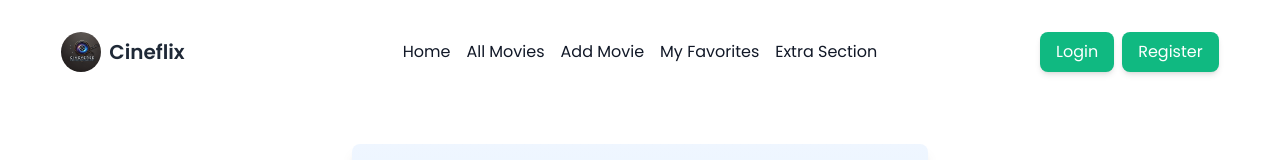
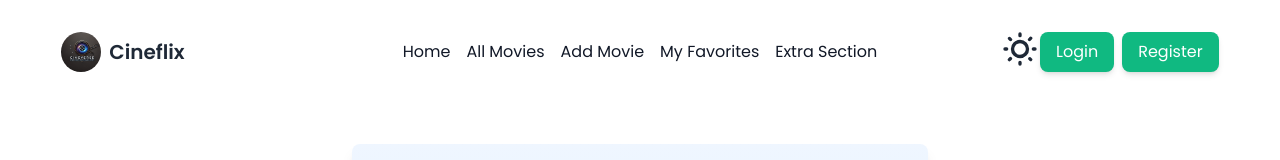
Before and after one commit to Samadsust71/cine-flix-client-a-10, a React (Vite) app: page /login in a window 1280 px wide. Shown: the top 160 px of the page. Built offline with nearby package versions, Linux system fonts and the light colour scheme; no server answers.

Commit message:
added theme toggler

```diff
--- a/src/components/Header.jsx
+++ b/src/components/Header.jsx
@@ -3,6 +3,7 @@
 import { Link, NavLink, useNavigate } from "react-router-dom";
 import logo from "../assets/logo-dark.webp"
 import { AuthContext } from '../provider/AuthProvider';
+import ThemeController from './ThemeController';
 
 const Header = () => {
 
@@ -88,6 +89,9 @@
           <ul className="flex items-center gap-4">{links}</ul>
         </div>
         <div className="navbar-end">
+          <div>
+            <ThemeController/>
+          </div>
           <div className="flex gap-2 items-center">
             {user && (
               <div className="relative">
@@ -128,6 +132,7 @@
               </div>
             )}
           </div>
+
         </div>
       </div>
     </div>
--- /dev/null
+++ b/src/components/ThemeController.jsx
@@ -0,0 +1,34 @@
+import React, { useContext } from "react";
+import { AuthContext } from "../provider/AuthProvider";
+
+const ThemeController = () => {
+    const {toggleDarkMode} = useContext(AuthContext)
+
+
+  return (
+    <label className="swap swap-rotate">
+      {/* this hidden checkbox controls the state */}
+      <input onClick={()=>toggleDarkMode} type="checkbox" className="theme-controller" value="synthwave" />
+
+      {/* sun icon */}
+      <svg
+        className="swap-off h-10 w-10 fill-current"
+        xmlns="http://www.w3.org/2000/svg"
+        viewBox="0 0 24 24"
+      >
+        <path d="M5.64,17l-.71.71a1,1,0,0,0,0,1.41,1,1,0,0,0,1.41,0l.71-.71A1,1,0,0,0,5.64,17ZM5,12a1,1,0,0,0-1-1H3a1,1,0,0,0,0,2H4A1,1,0,0,0,5,12Zm7-7a1,1,0,0,0,1-1V3a1,1,0,0,0-2,0V4A1,1,0,0,0,12,5ZM5.64,7.05a1,1,0,0,0,.7.29,1,1,0,0,0,.71-.29,1,1,0,0,0,0-1.41l-.71-.71A1,1,0,0,0,4.93,6.34Zm12,.29a1,1,0,0,0,.7-.29l.71-.71a1,1,0,1,0-1.41-1.41L17,5.64a1,1,0,0,0,0,1.41A1,1,0,0,0,17.66,7.34ZM21,11H20a1,1,0,0,0,0,2h1a1,1,0,0,0,0-2Zm-9,8a1,1,0,0,0-1,1v1a1,1,0,0,0,2,0V20A1,1,0,0,0,12,19ZM18.36,17A1,1,0,0,0,17,18.36l.71.71a1,1,0,0,0,1.41,0,1,1,0,0,0,0-1.41ZM12,6.5A5.5,5.5,0,1,0,17.5,12,5.51,5.51,0,0,0,12,6.5Zm0,9A3.5,3.5,0,1,1,15.5,12,3.5,3.5,0,0,1,12,15.5Z" />
+      </svg>
+
+      {/* moon icon */}
+      <svg
+        className="swap-on h-10 w-10 fill-current"
+        xmlns="http://www.w3.org/2000/svg"
+        viewBox="0 0 24 24"
+      >
+        <path d="M21.64,13a1,1,0,0,0-1.05-.14,8.05,8.05,0,0,1-3.37.73A8.15,8.15,0,0,1,9.08,5.49a8.59,8.59,0,0,1,.25-2A1,1,0,0,0,8,2.36,10.14,10.14,0,1,0,22,14.05,1,1,0,0,0,21.64,13Zm-9.5,6.69A8.14,8.14,0,0,1,7.08,5.22v.27A10.15,10.15,0,0,0,17.22,15.63a9.79,9.79,0,0,0,2.1-.22A8.11,8.11,0,0,1,12.14,19.73Z" />
+      </svg>
+    </label>
+  );
+};
+
+export default ThemeController;
--- a/src/provider/AuthProvider.jsx
+++ b/src/provider/AuthProvider.jsx
@@ -9,6 +9,10 @@
   const [user, setUser] = useState(null);
   const [loading, setLoading] = useState(true);
   const emailInfo = useRef()
+  const [isDarkMode, setIsDarkMode] = useState(
+    localStorage.getItem('theme') === 'dark' ||
+    (window.matchMedia('(prefers-color-scheme: dark)').matches && localStorage.getItem('theme') !== 'light')
+  );
 
   const createUser = (email, password) => {
     setLoading(true)
@@ -45,6 +49,26 @@
     };
   }, []);
 
+  // theme function
+  const toggleDarkMode = () => {
+    setIsDarkMode(prevMode => !prevMode);
+  };
+
+  // Effect to persist dark mode preference in localStorage
+  useEffect(() => {
+    if (isDarkMode) {
+      localStorage.setItem('theme', 'dark');
+    } else {
+      localStorage.setItem('theme', 'light');
+    }
+    // Apply or remove dark mode class on the root element
+    if (isDarkMode) {
+      document.documentElement.classList.add('dark');
+    } else {
+      document.documentElement.classList.remove('dark');
+    }
+  }, [isDarkMode]);
+
   const authInfo = {
     user,
     loading,
@@ -56,7 +80,8 @@
     signInUser,
     passwordReset,
     signInWithGoogle,
-    emailInfo
+    emailInfo,
+    toggleDarkMode
   };
   return (
     <AuthContext.Provider value={authInfo}>{children}</AuthContext.Provider>
```
